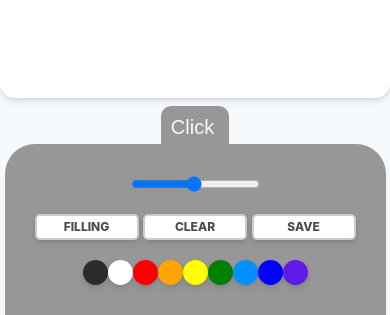
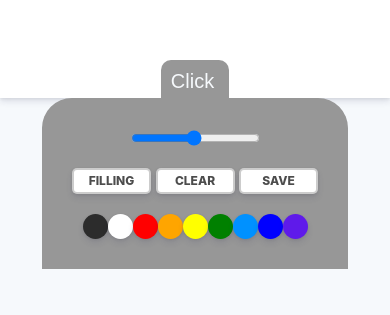
Before and after one commit to Garber1329/Paint-JS, a plain HTML site: page index.html in a window 390 px wide. Shown: the part 746-1061 px from the top of the page. After the commit the page ends 1015 px from the top, so only its background shows below. Drawn offline with Linux system fonts and the light colour scheme.

Commit message:
fix mobile version of controls

```diff
--- a/css/style.css
+++ b/css/style.css
@@ -15,7 +15,6 @@ body {
     width: 100vw;
     height: 100vh;
     background-color: white;
-    border-radius: 15px;
     box-shadow: 0 4px 6px rgba(50, 50, 93, 0.11), 0 1px 3px rgba(0, 0, 0, 0.08);
 }
 
@@ -90,14 +89,17 @@ body {
     margin-bottom: 30px;
 }
 
-@media(max-width: 425px){
+
+@media(max-width: 520px){
     .canvas{
         margin: 0;
-        margin-bottom: 20px;
     }
     .controls__colors .controls__color{
         width: 25px;
         height: 25px;
+    }
+    .controls{
+        bottom: -171px;
     }
     .controls .controls__btns {
         margin-bottom: 20px;
@@ -105,4 +107,7 @@ body {
     .controls .controls__range {
         margin-bottom: 20px;
     }
+    .controls__btns button{
+        width: 75px;
+    }
 }
```
